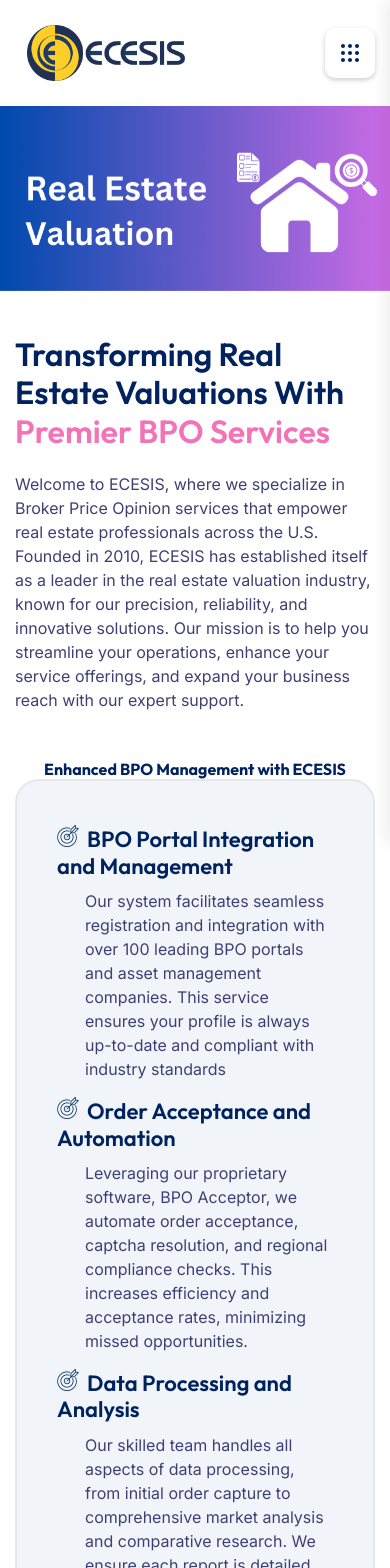
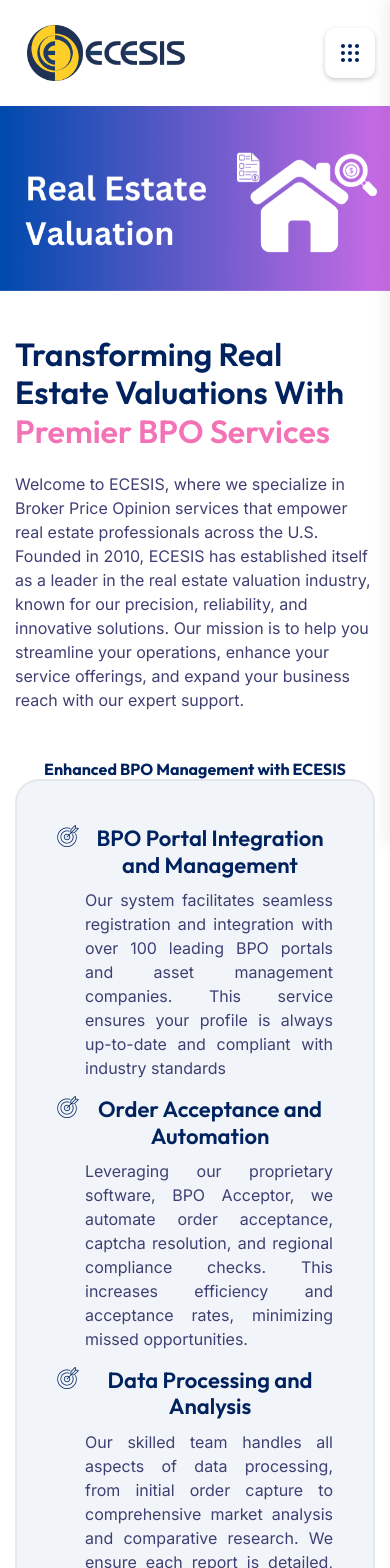
Before and after one commit to Sidharth9021/ecesistech, a Next.js app: page /services-details/real-estate-valuation in a window 390 px wide. Shown: the top 1568 px of the page. Built offline with nearby package versions, Linux system fonts and the light colour scheme.

Commit message:
added real-estate mobile fix

```diff
--- a/app/services-details/real-estate-valuation/page.js
+++ b/app/services-details/real-estate-valuation/page.js
@@ -46,9 +46,11 @@ export default function ServicesDetails() {
                                                             <div className="services__details-list-box">
                                                                 <div className="content">
                                                                     <div className="icon">
-                                                                        <h4 className="title"><i className="flaticon-target mr-2" />BPO Portal Integration and Management</h4>
+                                                                        <h4 className="title flex text-center">
+                                                                            <i className="flaticon-target mr-2" />
+                                                                            BPO Portal Integration and Management</h4>
                                                                     </div>
-                                                                    <p className="ml-7">Our system facilitates seamless registration and integration with over 100 leading BPO portals and asset management companies. This service ensures your profile is always up-to-date and compliant with industry standards</p>
+                                                                    <p className={` ${isMobile ? "text-justify" : ""} ml-7`}>Our system facilitates seamless registration and integration with over 100 leading BPO portals and asset management companies. This service ensures your profile is always up-to-date and compliant with industry standards</p>
                                                                 </div>
                                                             </div>
                                                         </div>
@@ -59,9 +61,9 @@ export default function ServicesDetails() {
                                                             </div> */}
                                                                 <div className="content mt-3">
                                                                     <div className="icon">
-                                                                        <h4 className="title"><i className="flaticon-target mr-2" />Order Acceptance and Automation</h4>
+                                                                        <h4 className="title flex text-center"><i className="flaticon-target mr-2" />Order Acceptance and Automation</h4>
                                                                     </div>
-                                                                    <p className="ml-7">Leveraging our proprietary software, BPO Acceptor, we automate order acceptance, captcha resolution, and regional compliance checks. This increases efficiency and acceptance rates, minimizing missed opportunities.</p>
+                                                                    <p className={` ${isMobile ? "text-justify" : ""} ml-7`}>Leveraging our proprietary software, BPO Acceptor, we automate order acceptance, captcha resolution, and regional compliance checks. This increases efficiency and acceptance rates, minimizing missed opportunities.</p>
                                                                 </div>
                                                             </div>
                                                         </div>
@@ -72,9 +74,9 @@ export default function ServicesDetails() {
                                                             </div> */}
                                                                 <div className="content mt-3">
                                                                     <div className="icon">
-                                                                        <h4 className="title"><i className="flaticon-target mr-2" />Data Processing and Analysis</h4>
+                                                                        <h4 className="title flex text-center"><i className="flaticon-target mr-2" />Data Processing and Analysis</h4>
                                                                     </div>
-                                                                    <p className="ml-7">Our skilled team handles all aspects of data processing, from initial order capture to comprehensive market analysis and comparative research. We ensure each report is detailed, accurate, and aligned with current market data.</p>
+                                                                    <p className={` ${isMobile ? "text-justify" : ""} ml-7`}>Our skilled team handles all aspects of data processing, from initial order capture to comprehensive market analysis and comparative research. We ensure each report is detailed, accurate, and aligned with current market data.</p>
                                                                 </div>
                                                             </div>
                                                         </div>
@@ -103,8 +105,8 @@ export default function ServicesDetails() {
                                                             <p className="text-center">We're a one-stop solution for all your BPO needs. We support you end-to-end, from registering portals to submitting reports.</p>
                                                             <div className={`grid ${isMobile ? "grid-cols-1" : "grid-cols-3"} gap-x-4`}>
                                                                 <div className="ebt">
-                                                                    <div className="title px-3 py-5 border-2 text-center justify-center rounded-2xl" style={{width: '390px', height: '275px'}} >
-                                                                        <span style={{fontSize: '65px'}}>14+</span>
+                                                                    <div className="title px-3 py-5 border-2 text-center justify-center rounded-2xl" style={{ width: '390px', height: '275px' }} >
+                                                                        <span style={{ fontSize: '65px' }}>14+</span>
                                                                         <h4 className="mt-3">
                                                                             An established & registered service provider
                                                                         </h4>
@@ -115,7 +117,7 @@ export default function ServicesDetails() {
                                                                     </div>
                                                                 </div>
                                                                 <div className="ebt">
-                                                                    <div className="title px-2  border-2 text-center justify-center rounded-2xl " style={{width: '390px', height: '275px', paddingTop: '26px', paddingBottom: '26px'}}>
+                                                                    <div className="title px-2  border-2 text-center justify-center rounded-2xl " style={{ width: '390px', height: '275px', paddingTop: '26px', paddingBottom: '26px' }}>
                                                                         <span><img src="/assets/img/icon/verified-icon.png" className="w-20 h-20" /></span>
                                                                         <h4 className="mt-3">
                                                                             High acceptance rate and best quality assurance & control
@@ -127,7 +129,7 @@ export default function ServicesDetails() {
                                                                     </div>
                                                                 </div>
                                                                 <div className="ebt">
-                                                                    <div className="title px-2 py-4 border-2 text-center justify-center rounded-2xl " style={{width: '390px', height: '275px'}}>
+                                                                    <div className="title px-2 py-4 border-2 text-center justify-center rounded-2xl " style={{ width: '390px', height: '275px' }}>
                                                                         <span><img src="/assets/img/icon/handshake-icon2.png" className="w-20 h-20" /></span>
                                                                         <h4 className="mt-3">
                                                                             Trusted partner to 150+ US realtors
@@ -139,7 +141,7 @@ export default function ServicesDetails() {
                                                                     </div>
                                                                 </div>
                                                                 <div className="ebt">
-                                                                    <div className="title px-2 py-4 border-2 text-center justify-center rounded-2xl " style={{width: '390px', height: '275px'}}>
+                                                                    <div className="title px-2 py-4 border-2 text-center justify-center rounded-2xl " style={{ width: '390px', height: '275px' }}>
                                                                         <span><img src="/assets/img/icon/time-icon.png" className="w-20 h-20" /></span>
                                                                         <h4 className="mt-3">
                                                                             Accelerated response & turnaround time
@@ -151,19 +153,19 @@ export default function ServicesDetails() {
                                                                     </div>
                                                                 </div>
                                                                 <div className="ebt">
-                                                                    <div className="title px-2 py-4 border-2 text-center justify-center rounded-2xl " style={{width: '390px', height: '275px'}}>
+                                                                    <div className="title px-2 py-4 border-2 text-center justify-center rounded-2xl " style={{ width: '390px', height: '275px' }}>
                                                                         <span><img src="/assets/img/icon/around-the-clock-icon.png" className="w-20 h-20" /></span>
                                                                         <h4 className="mt-3">
                                                                             Round-the-clock support
                                                                         </h4>
 
-                                                                        <h6 className=" text-gray-500  font-medium"  style={{marginTop: "46px"}}>
+                                                                        <h6 className=" text-gray-500  font-medium" style={{ marginTop: "46px" }}>
                                                                             365 x 24 x 7 service with well-defined SLAs & escalation matrix.
                                                                         </h6>
                                                                     </div>
                                                                 </div>
                                                                 <div className="ebt">
-                                                                    <div className="title px-2 py-4 border-2 text-center justify-center rounded-2xl " style={{width: '390px', height: '275px'}}>
+                                                                    <div className="title px-2 py-4 border-2 text-center justify-center rounded-2xl " style={{ width: '390px', height: '275px' }}>
                                                                         <span><img src="/assets/img/icon/isp-icon.png" className="w-20 h-20" /></span>
                                                                         <h4 className="mt-3">
                                                                             Sophisticated multi-tier network security
@@ -178,13 +180,13 @@ export default function ServicesDetails() {
                                                             </div>
                                                             <div className="flex justify-center">
                                                                 <div className="ebt">
-                                                                    <div className="title px-2 py-4 border-2 text-center justify-center rounded-2xl " style={{width: '390px', height: '275px'}}>
+                                                                    <div className="title px-2 py-4 border-2 text-center justify-center rounded-2xl " style={{ width: '390px', height: '275px' }}>
                                                                         <span><img src="/assets/img/icon/security-icon.png" className="w-20 h-20" /></span>
                                                                         <h4 className="mt-3">
                                                                             High standards of integrity
                                                                         </h4>
 
-                                                                        <h6 className="text-gray-500 font-medium" style={{marginTop: "46px"}}>
+                                                                        <h6 className="text-gray-500 font-medium" style={{ marginTop: "46px" }}>
                                                                             Set processes & secure protocols to protect data confidentiality.
                                                                         </h6>
                                                                     </div>
```
Lines whose indentation alone changed are shown as unchanged.
